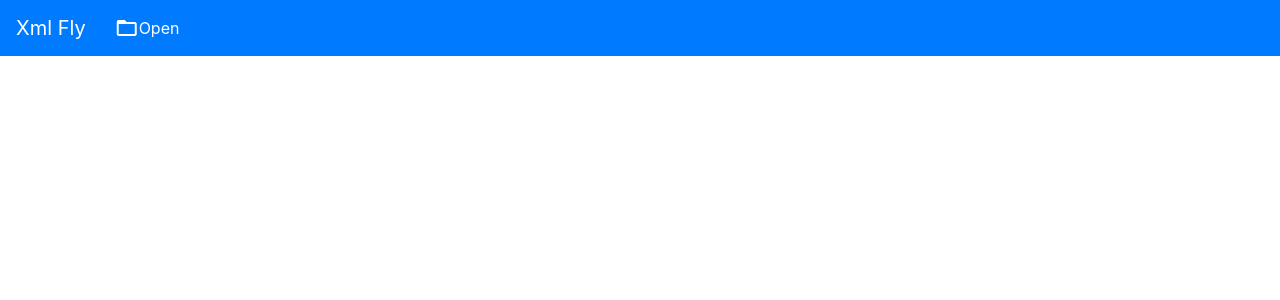
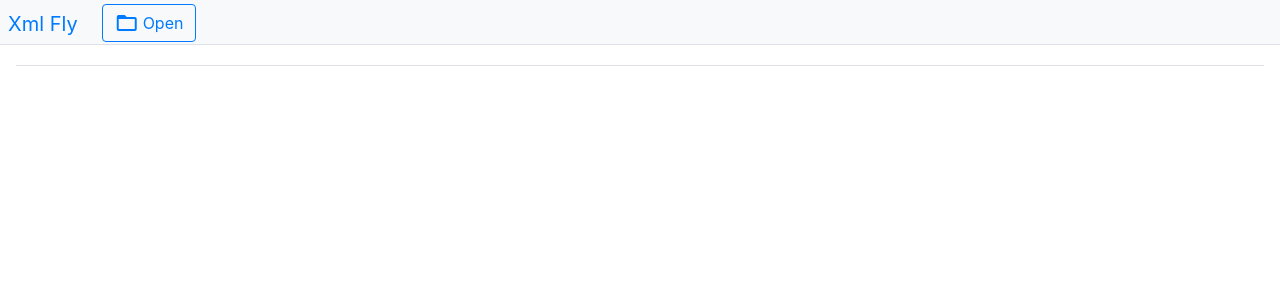
Before and after one commit to mschn/xml-fly, an Angular app: page / in a window 1280 px wide. Shown: the top 300 px of the page. Built offline with nearby package versions, Linux system fonts and the light colour scheme; a web font is replaced by a local one.

Commit message:
multiple open documents with tabs

```diff
--- a/src/app/app.component.css
+++ b/src/app/app.component.css
@@ -3,5 +3,5 @@
 }
 
 .main {
-  margin-top: 70px;
+  margin-top: 65px;
 }
--- a/src/app/app.component.html
+++ b/src/app/app.component.html
@@ -1,15 +1,26 @@
-<nav class="navbar navbar-dark bg-primary fixed-top">
+
+<nav class="nav nav-tabs fixed-top bg-light px-2 pt-1">
     <a class="navbar-brand" href="#">Xml Fly</a>
 
-    <form class="form-inline navbar-nav mr-auto">
+    <div class="nav-item"
+        *ngFor="let file of files">
+        <a class="nav-link"
+           [class.active]="file.selected"
+           (click)="selectFile(file)"
+           href="#">
+            {{ file.name }}
+        </a>
+    </div>
 
-        <label class="btn btn-primary btn-file" *ngIf="!loading">
-            <i class="material-icons">folder_open</i>
-            Open <input type="file" (change)="onFileChange($event)">
+    <form class="ml-2 form-inline navbar-nav mr-auto">
+
+        <label class="btn btn-outline-primary btn-file" *ngIf="!loading">
+            <i class="material-icons mr-1">folder_open</i>
+            Open <input type="file" (change)="openFile($event)">
         </label>
 
         <button *ngIf="loading"
-            class="btn btn-primary" type="button" disabled>
+            class="btn btn-outline-primary" type="button" disabled>
             <span class="spinner-border spinner-border-sm" role="status" aria-hidden="true"></span>
             Loading...
         </button>
@@ -17,6 +28,8 @@
     </form>
 </nav>
 
-<div class="main mx-3 mb-3 border-bottom" *ngIf="!loading && xmlFileContent">
-    <app-xml-view [xmlString]="xmlFileContent"></app-xml-view>
+<div class="main mx-3 mb-3 border-bottom">
+    <div *ngFor="let file of files" [hidden]="!file.selected">
+        <app-xml-view [xmlString]="file.xmlFileContent"></app-xml-view>
+    </div>
 </div>
--- a/src/app/app.component.ts
+++ b/src/app/app.component.ts
@@ -1,4 +1,5 @@
 import { Component } from '@angular/core';
+import { XmlFile } from './model';
 
 @Component({
   selector: 'app-root',
@@ -9,21 +10,40 @@ export class AppComponent {
 
   xmlFileContent: string;
 
+  files: Array<XmlFile>;
+  selectedFile: XmlFile;
+
   loading = false;
 
-  onFileChange(event: Event) {
+  constructor() {
+    this.files = new Array<XmlFile>();
+  }
+
+  openFile(event: Event) {
     this.loading = true;
-    this.xmlFileContent = null;
     const reader = new FileReader();
     const target = event.target as HTMLInputElement;
     if (target.files && target.files.length) {
       const file = target.files[0];
       reader.readAsText(file);
       reader.onload = () => {
-        this.xmlFileContent = reader.result.toString();
+        const f = new XmlFile();
+        f.name = file.name;
+        f.selected = true;
+        f.xmlFileContent = reader.result.toString();
+        this.selectFile(f);
+        this.files.push(f);
         this.loading = false;
       };
     }
   }
 
+  selectFile(file: XmlFile) {
+    if (this.selectedFile) {
+      this.selectedFile.selected = false;
+    }
+    file.selected = true;
+    this.selectedFile = file;
+  }
+
 }
--- /dev/null
+++ b/src/app/model.ts
@@ -0,0 +1,6 @@
+export class XmlFile {
+    name: string;
+    selected: boolean;
+    xmlFileContent: string;
+    //document: Document;
+}
```
